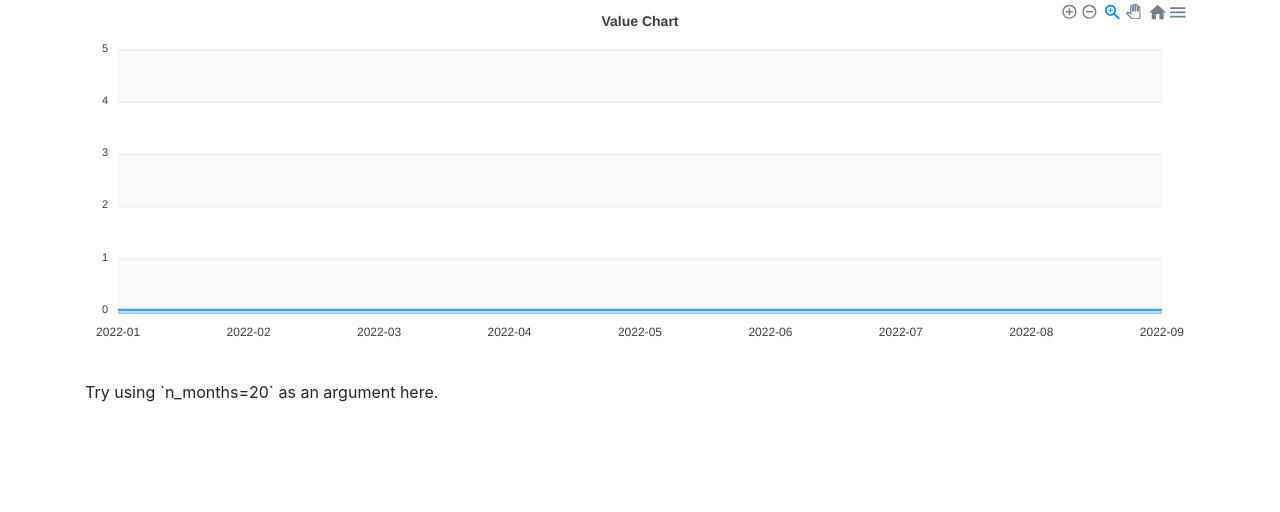
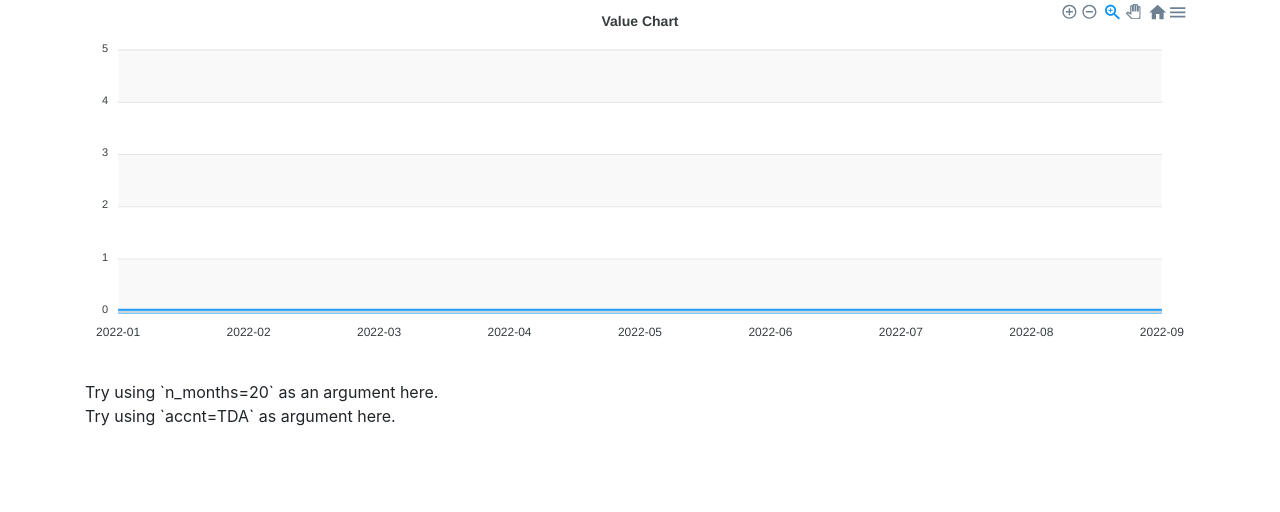
Before and after one commit to TheBrookhavenGroup/worth, a Django app: page /value_chart/ in a window 1280 px wide. Shown: the part 166-678 px from the top of the page. Run offline with Django 4.2, Linux system fonts and the light colour scheme; some libraries are stand-ins or nearby versions.

Commit message:
Added chart icon for accounts.

```diff
--- a/accounts/utils.py
+++ b/accounts/utils.py
@@ -11,9 +11,12 @@
         except Account.DoesNotExist:
             return a
 
+    img = '<img src="/static/img/chart.png" height="15">'
+
     if type(a) is Account:
         if a.url is not None:
-            a = mark_safe(f'<a href={a.url} target="_blank">{a.name}</a>')
+            a = mark_safe(f'<a href={a.url} target="_blank">{a.name}</a>') + \
+                mark_safe(f'<a href="/value_chart?accnt={a.name}" target="_blank">{img}</a>')
         else:
             a = a.name
 
--- a/analytics/templates/analytics/value_chart.html
+++ b/analytics/templates/analytics/value_chart.html
@@ -34,6 +34,7 @@
 
     <p>
     <p>
-    Try using `n_months=20` as an argument here.
+    Try using `n_months=20` as an argument here.<br>
+    Try using `accnt=TDA` as argument here.
     </p>
 {% endblock content %}
--- a/analytics/views.py
+++ b/analytics/views.py
@@ -135,10 +135,12 @@
             x_axis = [lbd_of_month(date(y, i, 1)) for i in range(1, m)]
             x_axis.append(d)
 
+        accnt = getter('accnt')
+
         def get_all(v):
             return sum([i[-1] / 1.e6 for i in v if i[0] != 'ALL'])
 
-        y_axis = [get_all(valuations(i)) for i in x_axis]
+        y_axis = [get_all(valuations(i, account=accnt)) for i in x_axis]
         x_axis = [f'{d:%Y-%m}' for d in x_axis]
 
         options = {
--- a/worth/settings.py
+++ b/worth/settings.py
@@ -103,5 +103,9 @@
 USE_TZ = True
 
 STATIC_URL = 'static/'
+STATIC_ROOT = 'static/'
+STATICFILES_DIRS = [
+    os.path.join(BASE_DIR, 'worth/static')
+]
 
 DEFAULT_AUTO_FIELD = 'django.db.models.BigAutoField'
--- a/worth/urls.py
+++ b/worth/urls.py
@@ -1,7 +1,9 @@
 
+from django.conf import settings
 from django.contrib import admin
 from django.urls import path, include
 from django.views.generic.base import RedirectView
+from django.conf.urls.static import static
 
 title = "ALL Administration"
 admin.site.site_header = title
@@ -13,4 +15,4 @@
     path('', RedirectView.as_view(url='admin', permanent=False)),
     path('', include('analytics.urls')),
     path('', include('accounts.urls')),
-]
+] + static(settings.STATIC_URL, document_root=settings.STATIC_ROOT)
```
Also changed, not shown: worth/static/img/chart.png (added).
